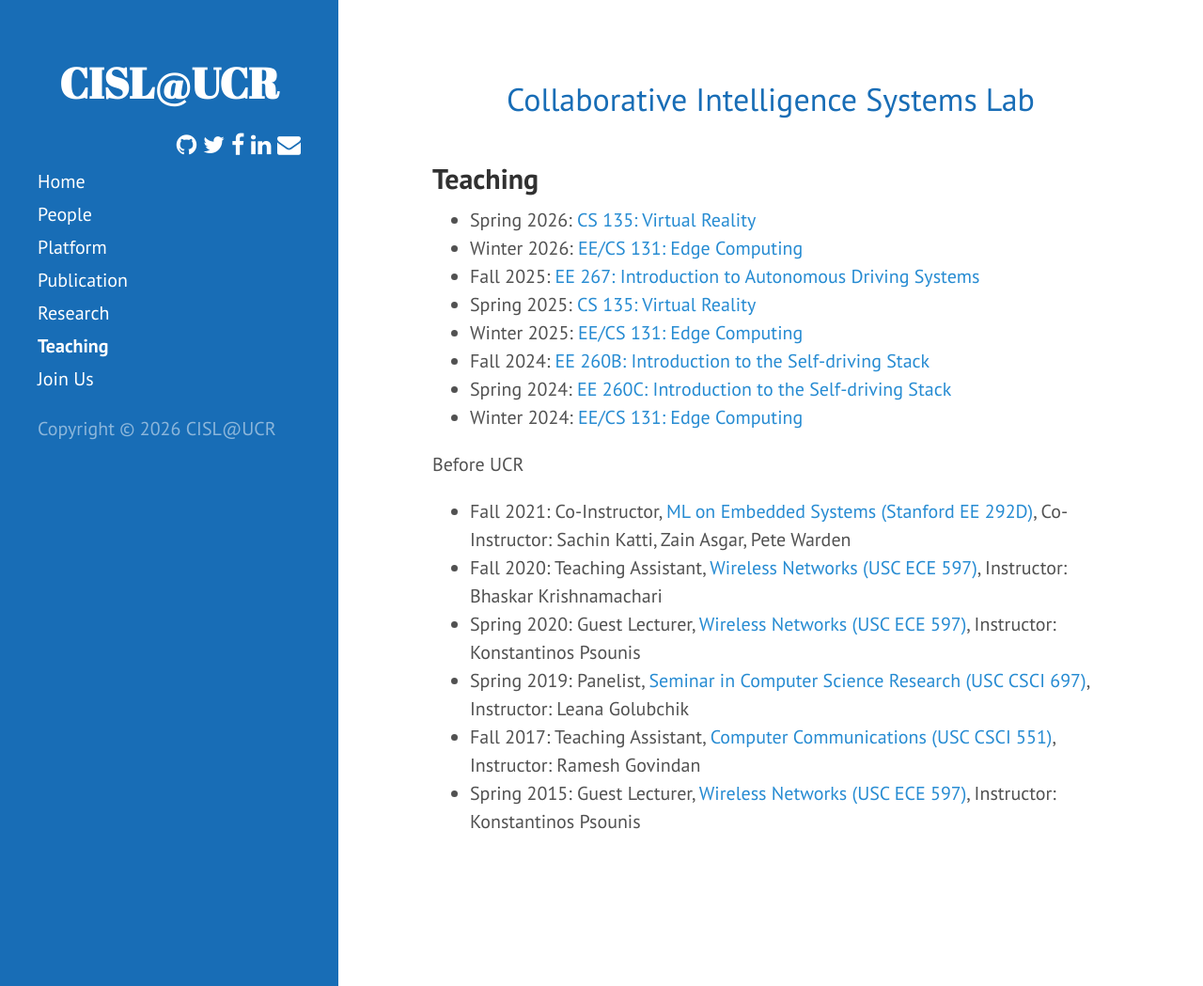
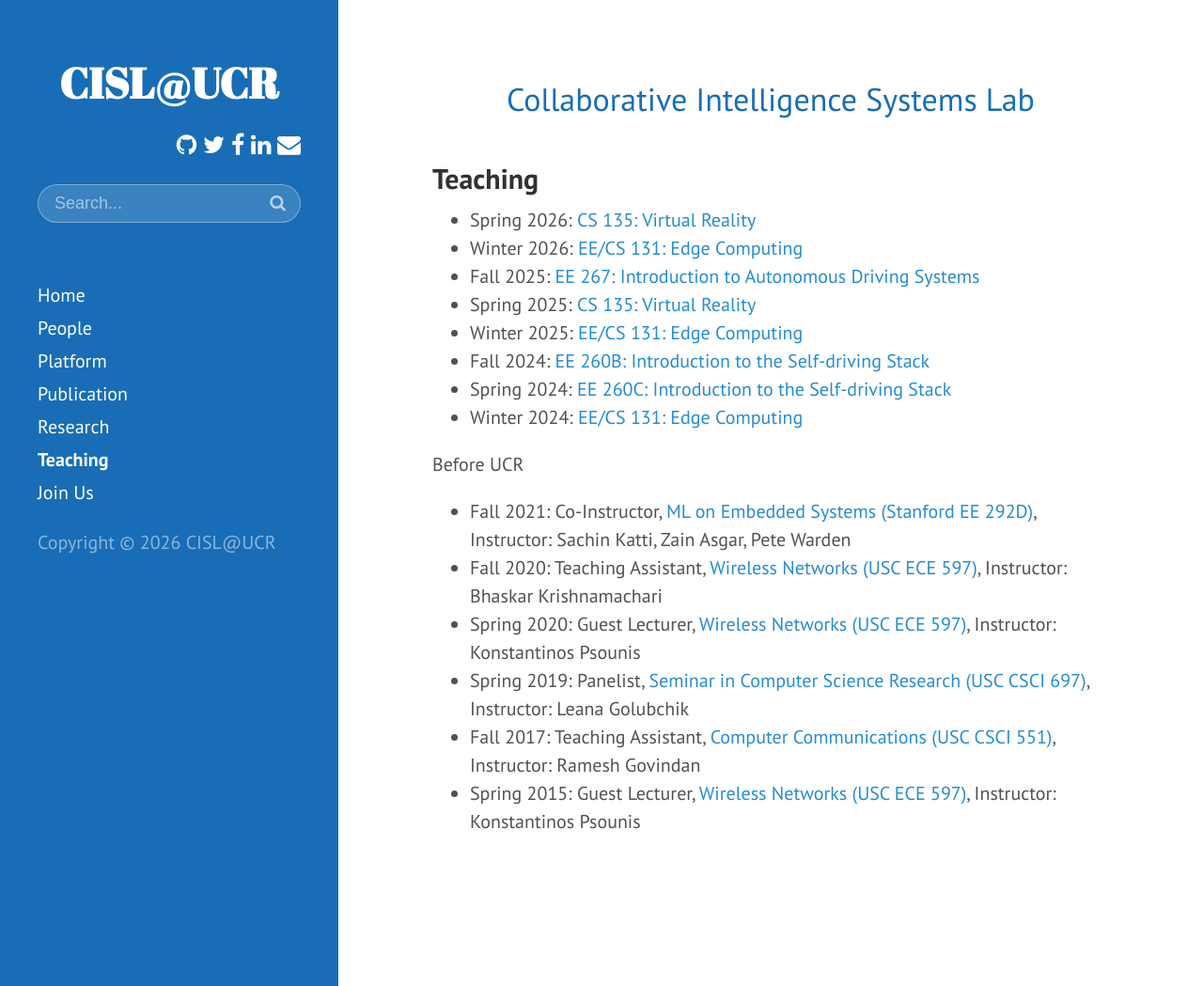
Before and after one commit to UCR-CISL/UCR-CISL.github.io, a Jekyll site: the page built from teaching.md, in a window 1280 px wide and 1049 px high. Shown: the whole window at 94% size. Built offline with Jekyll 4.4.1, drawn with Linux system fonts in a browser that asks for light colours; a style sheet for code colours, icons or effects is not loaded.

Commit message:
search bar

```diff
--- a/_includes/sidebar.html
+++ b/_includes/sidebar.html
@@ -23,7 +23,13 @@
       </div>
     </div>
 
-    <div></div>
+    <form class="sidebar-search" action="/search/" method="get">
+      <div class="search-input-wrap">
+        <input type="text" name="q" placeholder="Search..." autocomplete="off">
+        <button type="submit" aria-label="Search"><i class="fa fa-search"></i></button>
+      </div>
+    </form>
+
     <nav class="sidebar-nav">
       <a class="sidebar-nav-item{% if page.url == site.baseurl %} active{% endif %}" href="{{ site.baseurl }}/">Home</a>
 
@@ -36,9 +42,11 @@
       {% for node in pages_list %}
         {% if node.title != null %}
           {% if node.layout == "page" %}
+            {% unless node.exclude_from_nav %}
             {% if node.title != "Join Us" %}
             <a class="sidebar-nav-item{% if page.url == node.url %} active{% endif %}" href="{{ site.baseurl }}{{ node.url }}">{{ node.title }}</a>
             {% endif %}
+            {% endunless %}
           {% endif %}
         {% endif %}
       {% endfor %}
--- a/public/css/mine.css
+++ b/public/css/mine.css
@@ -204,3 +204,80 @@
         margin-left: 1rem;
     }
 }
+
+/* =====================
+   Sidebar Search
+   ===================== */
+
+/* Clear the float from .right (social icons) */
+.social-icons {
+  overflow: hidden;
+}
+
+.sidebar-search {
+  margin: 1.1rem 0 0.75rem;
+  width: 100%;
+}
+
+.search-input-wrap {
+  display: flex;
+  align-items: center;
+  background: rgba(255, 255, 255, 0.15);
+  border: 1px solid rgba(255, 255, 255, 0.35);
+  border-radius: 999px;
+  padding: 0.3rem 0.5rem 0.3rem 0.85rem;
+  transition: border-color 0.2s, background 0.2s;
+}
+
+.search-input-wrap:focus-within {
+  border-color: rgba(255, 255, 255, 0.75);
+  background: rgba(255, 255, 255, 0.25);
+}
+
+.search-input-wrap input[type="text"] {
+  flex: 1;
+  background: transparent;
+  border: none;
+  color: #fff;
+  padding: 0.15rem 0;
+  font-size: 0.9rem;
+  outline: none;
+  min-width: 0;
+}
+
+.search-input-wrap input[type="text"]::placeholder {
+  color: rgba(255, 255, 255, 0.55);
+}
+
+.search-input-wrap button {
+  background: transparent;
+  border: none;
+  color: rgba(255, 255, 255, 0.65);
+  padding: 0.15rem 0.25rem 0.15rem 0.5rem;
+  cursor: pointer;
+  font-size: 0.9rem;
+  line-height: 1;
+  transition: color 0.15s;
+}
+
+.search-input-wrap button:hover {
+  color: #fff;
+}
+
+/* =====================
+   Search Results Page
+   ===================== */
+.search-result {
+  border-bottom: 1px solid #eee;
+  padding: 0.75rem 0;
+}
+
+.search-result:last-child {
+  border-bottom: none;
+}
+
+.search-result-meta {
+  font-size: 0.85rem;
+  color: #666;
+  margin-top: 0.2rem;
+}
--- a/teaching.md
+++ b/teaching.md
@@ -4,19 +4,15 @@ title: Teaching
 ---
 
 ## Teaching
-* Spring 2026:  [CS 135: Virtual Reality](https://ucr-cisl.github.io/CS135/spring26/)
-* Winter 2026:  [EE/CS 131: Edge Computing](https://ucr-cisl.github.io/EECS131/winter26/)
-* Fall 2025:  [EE 267: Introduction to Autonomous Driving Systems](https://ucr-cisl.github.io/EE267/fall25/)
-* Spring 2025:  [CS 135: Virtual Reality](https://ucr-cisl.github.io/CS135/spring25/)
-* Winter 2025:  [EE/CS 131: Edge Computing](https://ucr-cisl.github.io/EECS131/winter25/)
-* Fall 2024:  [EE 260B: Introduction to the Self-driving Stack](https://ucr-cisl.github.io/EE267/fall24/)
-* Spring 2024:  [EE 260C: Introduction to the Self-driving Stack](https://ucr-cisl.github.io/EE267/spring24/)
-* Winter 2024:  [EE/CS 131: Edge Computing](https://ucr-cisl.github.io/EECS131/winter24/)
+
+<ul>
+{% for course in site.data.teaching %}{% unless course.role %}<li>{{ course.term }}: <a href="{{ course.url }}">{{ course.name }}</a></li>
+{% endunless %}{% endfor %}
+</ul>
 
 Before UCR
-* Fall 2021:    Co-Instructor, [ML on Embedded Systems (Stanford EE 292D)](https://ee292d.github.io/), Co-Instructor: Sachin Katti, Zain Asgar, Pete Warden
-* Fall 2020:    Teaching Assistant, [Wireless Networks (USC ECE 597)](https://classes.usc.edu/term-20203/course/ee-597/), Instructor: Bhaskar Krishnamachari
-* Spring 2020:  Guest Lecturer, [Wireless Networks (USC ECE 597)](https://classes.usc.edu/term-20201/course/ee-597/), Instructor: Konstantinos Psounis
-* Spring 2019:  Panelist, [Seminar in Computer Science Research (USC CSCI 697)](https://web-app.usc.edu/ws/soc_archive/soc/term-20191/course/csci-697/), Instructor: Leana Golubchik
-* Fall 2017:    Teaching Assistant, [Computer Communications (USC CSCI 551)](https://docs.google.com/document/d/1EzXO5WKGVK2lgIF03YsxD8MnEP25DFAC2taS7EbFupY/edit?usp=sharing), Instructor: Ramesh Govindan
-* Spring 2015:  Guest Lecturer, [Wireless Networks (USC ECE 597)](https://classes.usc.edu/term-20151/course/ee-597/), Instructor: Konstantinos Psounis
+
+<ul>
+{% for course in site.data.teaching %}{% if course.role %}<li>{{ course.term }}: {{ course.role }}, <a href="{{ course.url }}">{{ course.name }}</a>, Instructor: {{ course.instructor }}</li>
+{% endif %}{% endfor %}
+</ul>
```
Also changed, not shown: _data/teaching.yml (added, +99 -0 lines), search.html (added, +160 -0 lines), search.json (added, +10 -0 lines), 1 other file.
